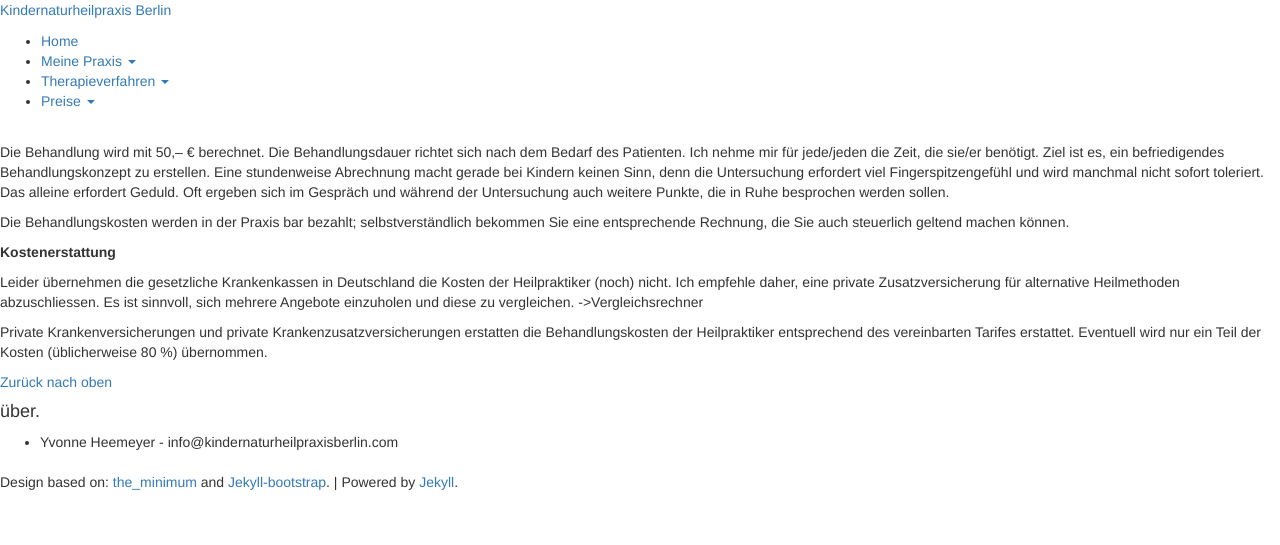
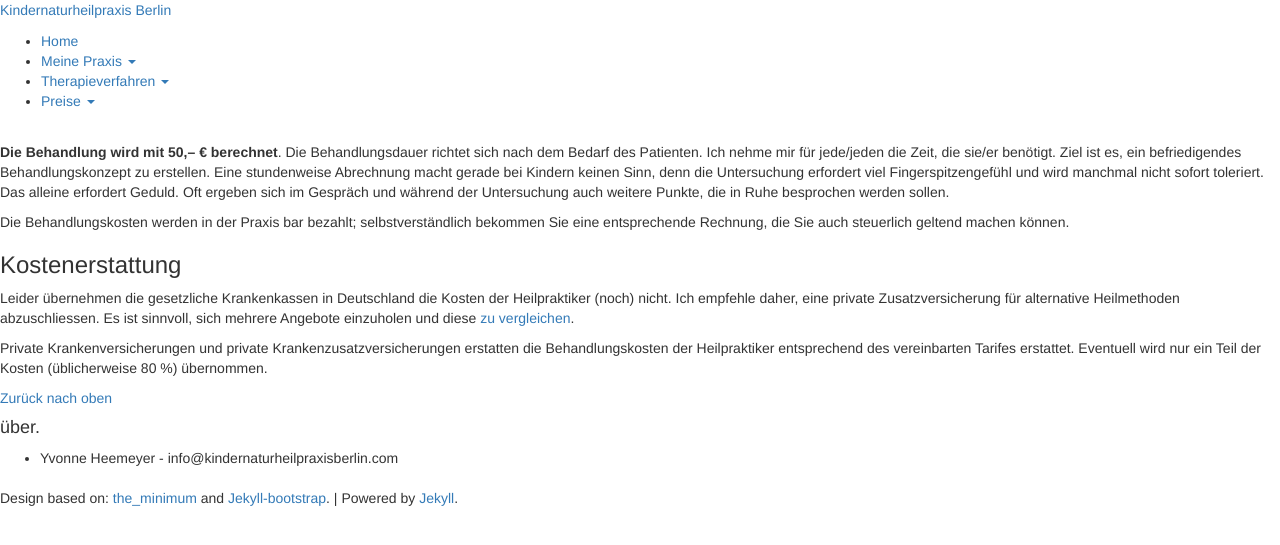
Before and after one commit to heilpraktiker/heilpraktiker.github.io, a Jekyll site: the page built from preise/behandlung/index.md, in a window 1280 px wide. Shown: the top 545 px of the page. Built offline with Jekyll 4.4.1, drawn with Linux system fonts in a browser that asks for light colours; nearby versions of some CDN libraries; comment, search, counter and statistics services are not loaded.

Commit message:
Updated index.md

```diff
--- a/preise/behandlung/index.md
+++ b/preise/behandlung/index.md
@@ -6,12 +6,13 @@ published: true
 ---
 
 {% include JB/setup %}
-Die Behandlung wird mit 50,-- € berechnet. Die Behandlungsdauer richtet sich nach dem Bedarf des Patienten. Ich nehme mir für jede/jeden die Zeit, die sie/er benötigt. Ziel ist es, ein befriedigendes Behandlungskonzept zu erstellen. Eine stundenweise Abrechnung macht gerade bei Kindern keinen Sinn, denn die Untersuchung erfordert viel Fingerspitzengefühl und wird manchmal nicht sofort toleriert. Das alleine erfordert Geduld. Oft ergeben sich im Gespräch und während der Untersuchung auch weitere Punkte, die in Ruhe besprochen werden sollen.
+
+**Die Behandlung wird mit 50,-- € berechnet**. Die Behandlungsdauer richtet sich nach dem Bedarf des Patienten. Ich nehme mir für jede/jeden die Zeit, die sie/er benötigt. Ziel ist es, ein befriedigendes Behandlungskonzept zu erstellen. Eine stundenweise Abrechnung macht gerade bei Kindern keinen Sinn, denn die Untersuchung erfordert viel Fingerspitzengefühl und wird manchmal nicht sofort toleriert. Das alleine erfordert Geduld. Oft ergeben sich im Gespräch und während der Untersuchung auch weitere Punkte, die in Ruhe besprochen werden sollen.
 
 Die Behandlungskosten werden in der Praxis bar bezahlt; selbstverständlich bekommen Sie eine entsprechende Rechnung, die Sie auch steuerlich geltend machen können.
 
-**Kostenerstattung**
+### Kostenerstattung
 
-Leider übernehmen die gesetzliche Krankenkassen in Deutschland die Kosten der Heilpraktiker (noch) nicht. Ich empfehle daher, eine private Zusatzversicherung für alternative Heilmethoden abzuschliessen. Es ist sinnvoll, sich mehrere Angebote einzuholen und diese zu vergleichen. ->Vergleichsrechner
+Leider übernehmen die gesetzliche Krankenkassen in Deutschland die Kosten der Heilpraktiker (noch) nicht. Ich empfehle daher, eine private Zusatzversicherung für alternative Heilmethoden abzuschliessen. Es ist sinnvoll, sich mehrere Angebote einzuholen und diese [zu vergleichen](http://www.versicherung-vergleiche.de/krankenzusatzversicherung/ambulante-zusatzversicherung_2.php).
 
 Private Krankenversicherungen und private Krankenzusatzversicherungen erstatten die Behandlungskosten der Heilpraktiker entsprechend des vereinbarten Tarifes erstattet. Eventuell wird nur ein Teil der Kosten (üblicherweise 80 %) übernommen.
```
